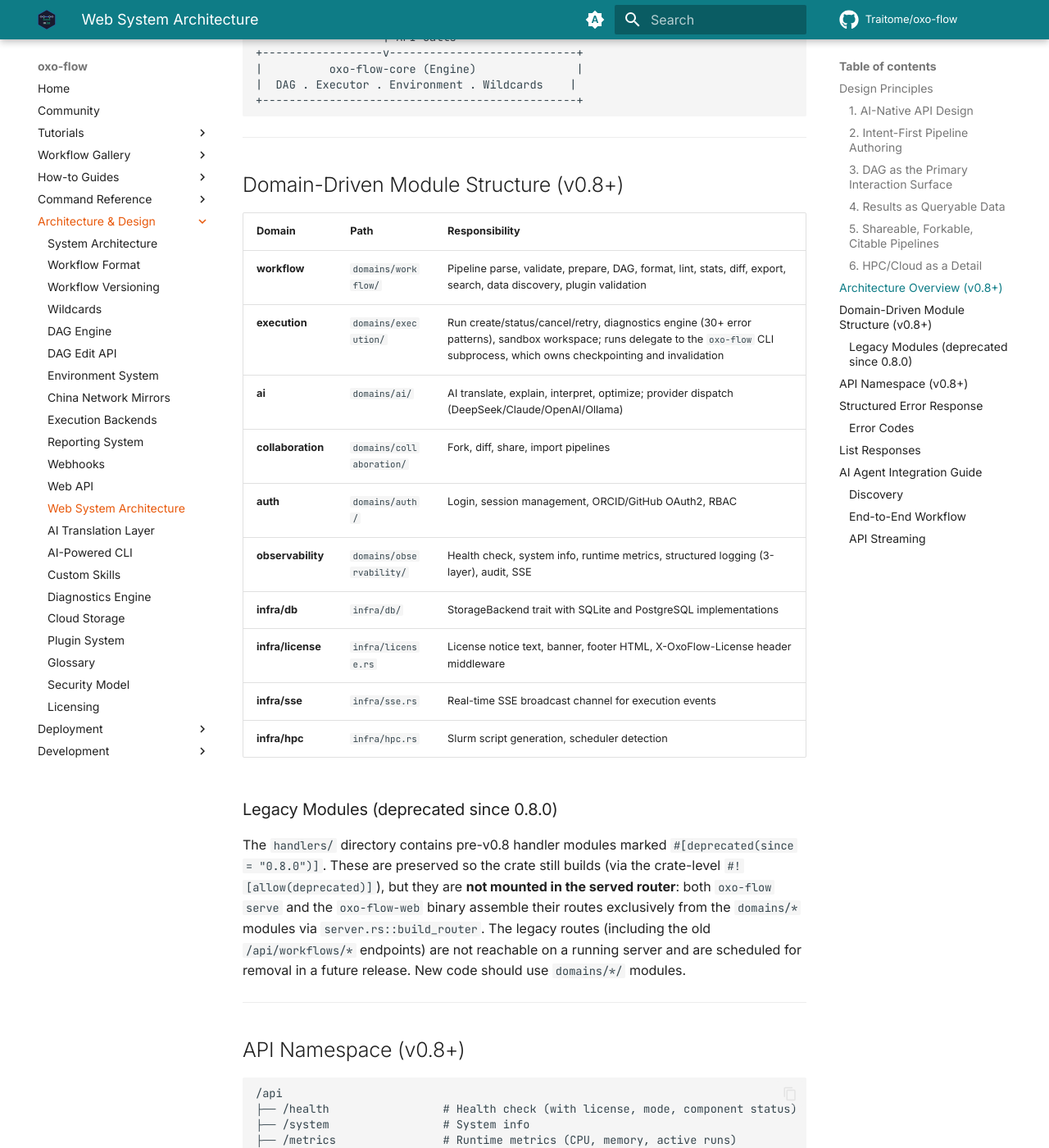
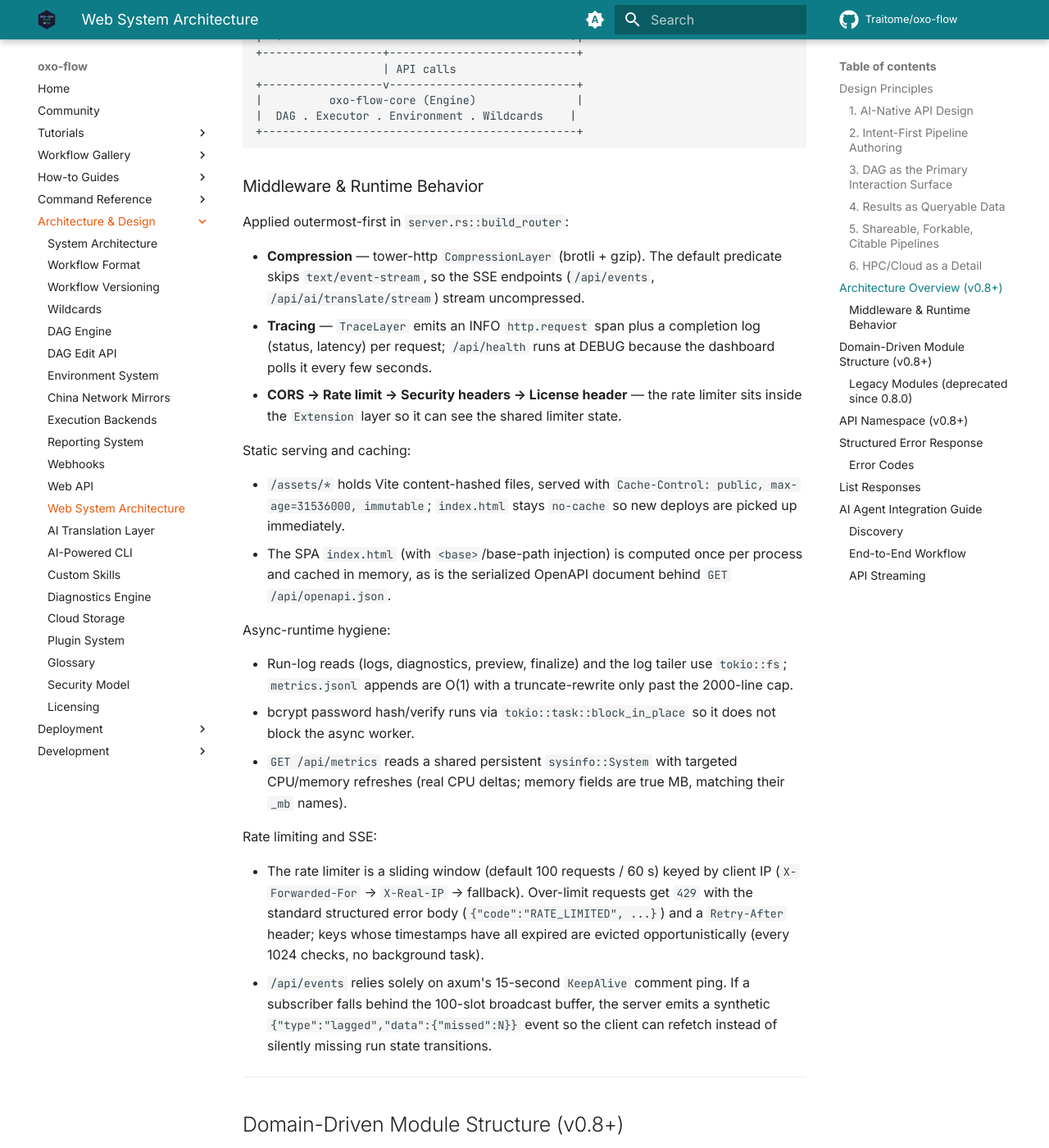
Before and after one commit to Traitome/oxo-flow, an MkDocs documentation site: the page built from docs/guide/src/reference/web-system-architecture.md, in a window 1280 px wide and 1400 px high, scrolled down 1950 px. Shown: the whole window at 82% size. Built offline with MkDocs 1.6.1 and Material for MkDocs 9.7.7, drawn with Linux system fonts in a browser that asks for light colours; comment, search, counter and statistics services are not loaded; some of the changed text lies outside the part shown.

Commit message:
docs: sync web reference docs with serving/runtime changes
- web-system-architecture: real middleware order (Compression -> Trace ->
  CORS -> RateLimit -> SecurityHeaders -> LicenseHeader), asset caching
  policy, cached SPA index/OpenAPI, SSE keepalive + lagged event,
  rate-limiter eviction, async fs log handling, metrics append/shared
  sysinfo, bcrypt offload
- web-api: structured 429 RATE_LIMITED example; SSE section reflects the
  15s keepalive and the synthetic lagged event
- security: rate-limiting row reflects the structured 429 body

````diff
--- a/docs/guide/src/reference/web-system-architecture.md
+++ b/docs/guide/src/reference/web-system-architecture.md
@@ -67,7 +67,9 @@ The web crate follows a **domain-driven modular monolith** pattern. Each domain
 |  +---------+ +---------+ +----------------+  |
 |  +-------------------------------------------+|
 |  |           Middleware Stack                 | |
-|  |  LicenseHeader -> RateLimit -> Auth       | |
+|  |  (outermost first) Compression -> Trace ->| |
+|  |  CORS -> RateLimit -> SecurityHeaders ->  | |
+|  |  LicenseHeader                            | |
 |  +-------------------------------------------+|
 |  +-------------------------------------------+|
 |  | StorageBackend trait (SQLite + PostgreSQL)| |
@@ -79,6 +81,53 @@ The web crate follows a **domain-driven modular monolith** pattern. Each domain
 |  DAG . Executor . Environment . Wildcards    |
 +-----------------------------------------------+
 ```
+
+### Middleware & Runtime Behavior
+
+Applied outermost-first in `server.rs::build_router`:
+
+- **Compression** — tower-http `CompressionLayer` (brotli + gzip). The
+  default predicate skips `text/event-stream`, so the SSE endpoints
+  (`/api/events`, `/api/ai/translate/stream`) stream uncompressed.
+- **Tracing** — `TraceLayer` emits an INFO `http.request` span plus a
+  completion log (status, latency) per request; `/api/health` runs at DEBUG
+  because the dashboard polls it every few seconds.
+- **CORS → Rate limit → Security headers → License header** — the rate
+  limiter sits inside the `Extension` layer so it can see the shared
+  limiter state.
+
+Static serving and caching:
+
+- `/assets/*` holds Vite content-hashed files, served with
+  `Cache-Control: public, max-age=31536000, immutable`; `index.html` stays
+  `no-cache` so new deploys are picked up immediately.
+- The SPA `index.html` (with `<base>`/base-path injection) is computed once
+  per process and cached in memory, as is the serialized OpenAPI document
+  behind `GET /api/openapi.json`.
+
+Async-runtime hygiene:
+
+- Run-log reads (logs, diagnostics, preview, finalize) and the log tailer
+  use `tokio::fs`; `metrics.jsonl` appends are O(1) with a truncate-rewrite
+  only past the 2000-line cap.
+- bcrypt password hash/verify runs via `tokio::task::block_in_place` so it
+  does not block the async worker.
+- `GET /api/metrics` reads a shared persistent `sysinfo::System` with
+  targeted CPU/memory refreshes (real CPU deltas; memory fields are true
+  MB, matching their `_mb` names).
+
+Rate limiting and SSE:
+
+- The rate limiter is a sliding window (default 100 requests / 60 s) keyed
+  by client IP (`X-Forwarded-For` → `X-Real-IP` → fallback). Over-limit
+  requests get `429` with the standard structured error body
+  (`{"code":"RATE_LIMITED", ...}`) and a `Retry-After` header; keys whose
+  timestamps have all expired are evicted opportunistically (every 1024
+  checks, no background task).
+- `/api/events` relies solely on axum's 15-second `KeepAlive` comment ping.
+  If a subscriber falls behind the 100-slot broadcast buffer, the server
+  emits a synthetic `{"type":"lagged","data":{"missed":N}}` event so the
+  client can refetch instead of silently missing run state transitions.
 
 ---
 
````
Also changed, not shown: docs/guide/src/reference/security.md (+1 -1 lines), docs/guide/src/reference/web-api.md (+9 -1 lines).
